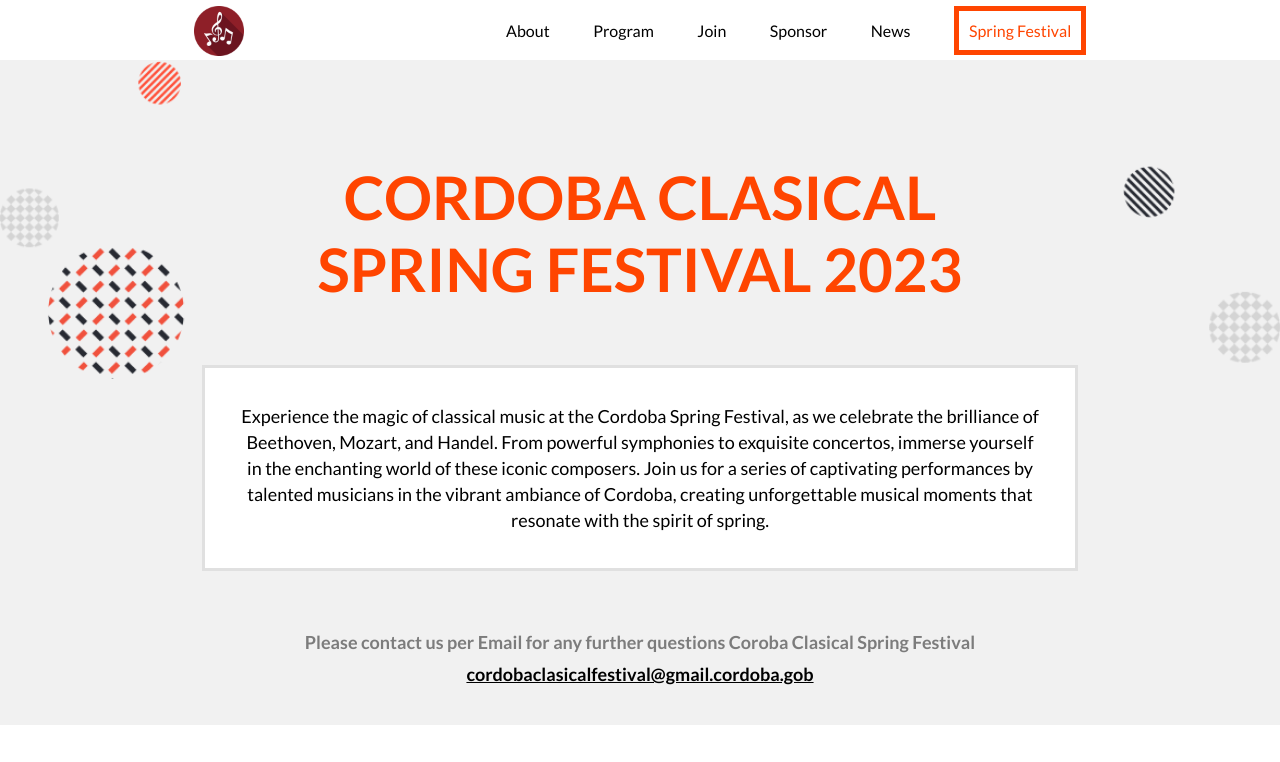
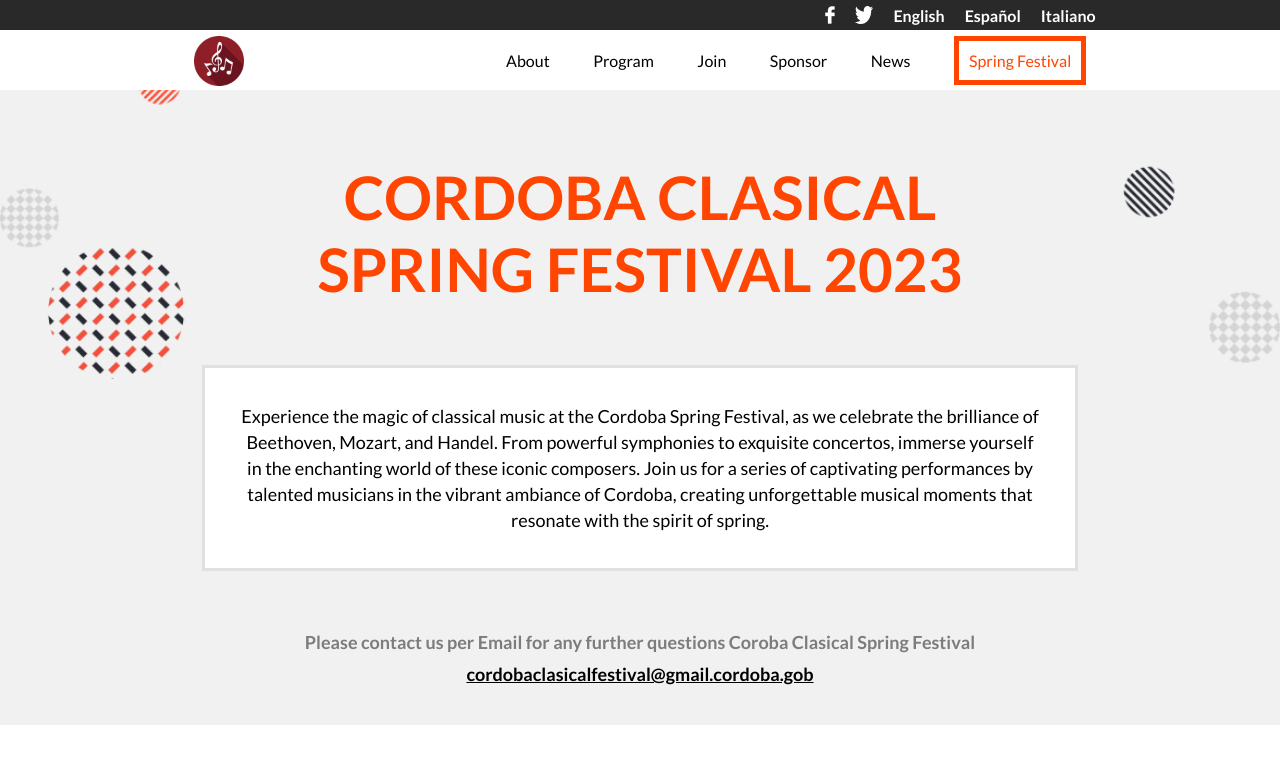
Before and after one commit to IsmaelMastronardi/Capstone1, a website: page about.html in a window 1280 px wide. Shown: the top 762 px of the page. Drawn offline with Linux system fonts and the light colour scheme.

Commit message:
add social media section

```diff
--- a/about.html
+++ b/about.html
@@ -22,6 +22,32 @@
     <button class="hambugerMenu"  id="hamburgerMenu">
       <img class="hambugerMenuImg" src="./assets/navbar/Icon - Menu.png" alt="Mobile menu">
     </button>
+    <div class="socialMediaDiv">
+      <ul class="socialMediaList">
+        <li class="socialMediaItem">
+          <a href="https://www.facebook.com/" target="_blank">
+            <img src="./assets/navbar/facebookIcon.png" >
+          </a>
+        </li>
+        <li class="socialMediaItem">
+          <a href="https://twitter.com/@IsmaMastronardi" target="_blank">
+            <img src="./assets/navbar/twitterIcon.png">
+          </a>
+        </li>
+        <li class="socialMediaItem">
+          <a>English
+          </a>
+        </li>
+        <li class="socialMediaItem">
+          <a>Español
+          </a>
+        </li>
+        <li class="socialMediaItem">
+          <a>Italiano
+          </a>
+        </li>
+      </ul>
+    </div>
     <ul class="navbarList">
       <li class="navbarListItem navbarFirst">
         <a href="./index.html"><img class="orchestraIcon" src="./assets/navbar/orchestraIcon.jpg" alt="Cordoba Spring Festival 2023 Icon"></a>
--- a/styles/navbar.css
+++ b/styles/navbar.css
@@ -4,10 +4,10 @@
   left: 0;
   right: 0;
   height: 60px;
-  background-color: white;
   display: flex;
   flex-direction: row;
   z-index: 8;
+  background-color: white;
 }
 
 .hambugerMenu {
@@ -21,12 +21,39 @@
   width: 40px;
 }
 
+.socialMediaDiv {
+  background-color: rgb(41, 41, 41);
+  height: 30px;
+  display: none;
+  flex-direction: row;
+  justify-content: end;
+  width: 100%;
+  position: fixed;
+  top: 0;
+}
+
+.socialMediaList {
+  width: 50%;
+  list-style: none;
+  color: white;
+  display: flex;
+  flex-direction: row;
+  justify-content: center;
+  gap: 20px;
+}
+
+.socialMediaItem {
+  margin-top: -10px;
+  font-weight: bold;
+}
+
 .navbarList {
   list-style: none;
   display: none;
   gap: 40px;
   padding: 0;
   width: 100%;
+  margin: 0;
 }
 
 .navbarFirst {
@@ -103,6 +130,9 @@
 @media only screen and (min-width: 768px) {
   .navBar {
     justify-content: space-evenly;
+    height: 90px;
+    flex-direction: column;
+    align-items: center;
   }
 
   .hambugerMenu {
@@ -117,7 +147,13 @@
   .navbarList {
     width: 70%;
     display: flex;
+    flex-direction: row;
     justify-content: space-around;
     align-items: center;
+    margin-top: 30px;
+  }
+
+  .socialMediaDiv {
+    display: flex;
   }
 }
```
Also changed, not shown: index.html (+26 -0 lines), assets/navbar/facebookIcon.png (added), assets/navbar/twitterIcon.png (added).
